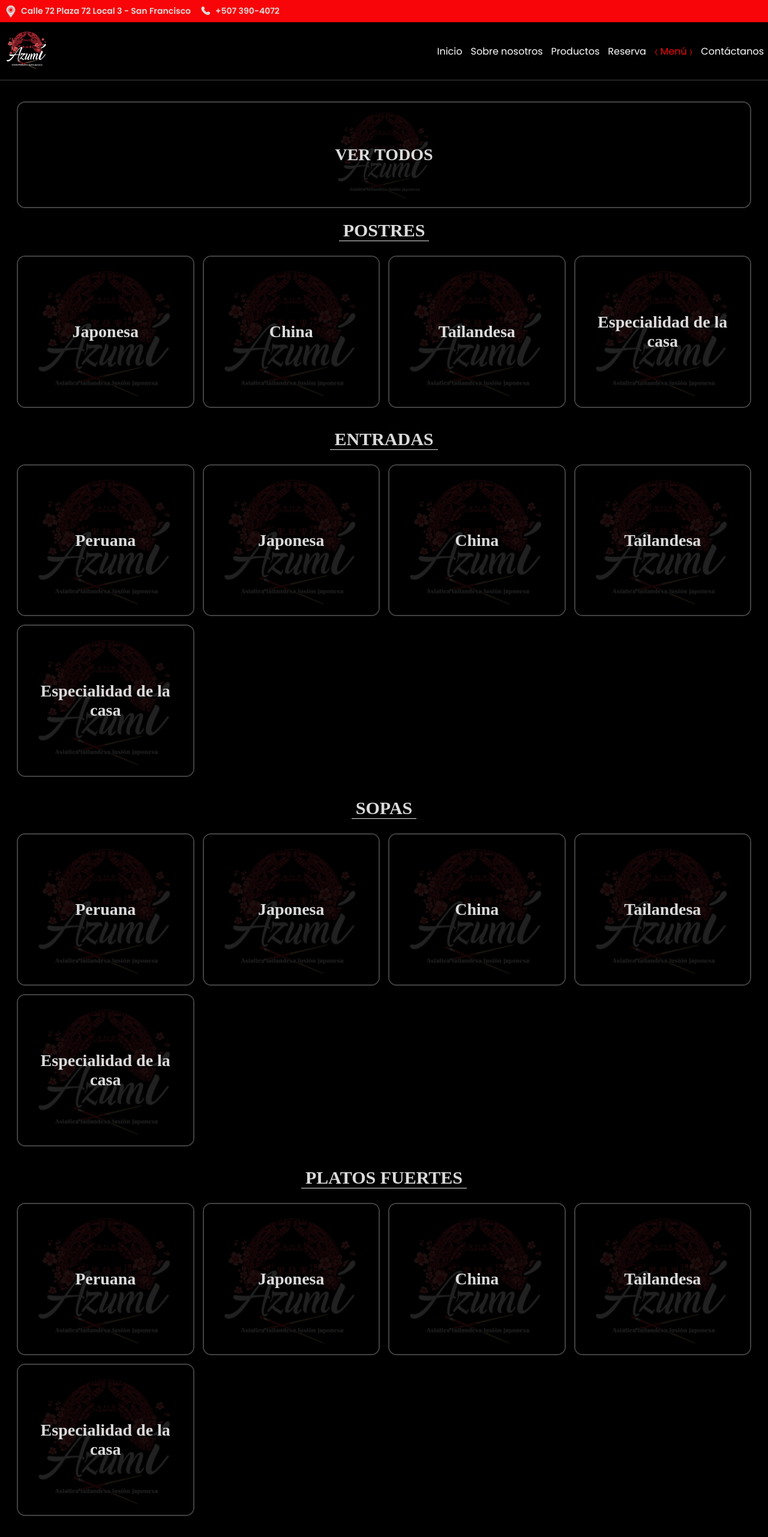
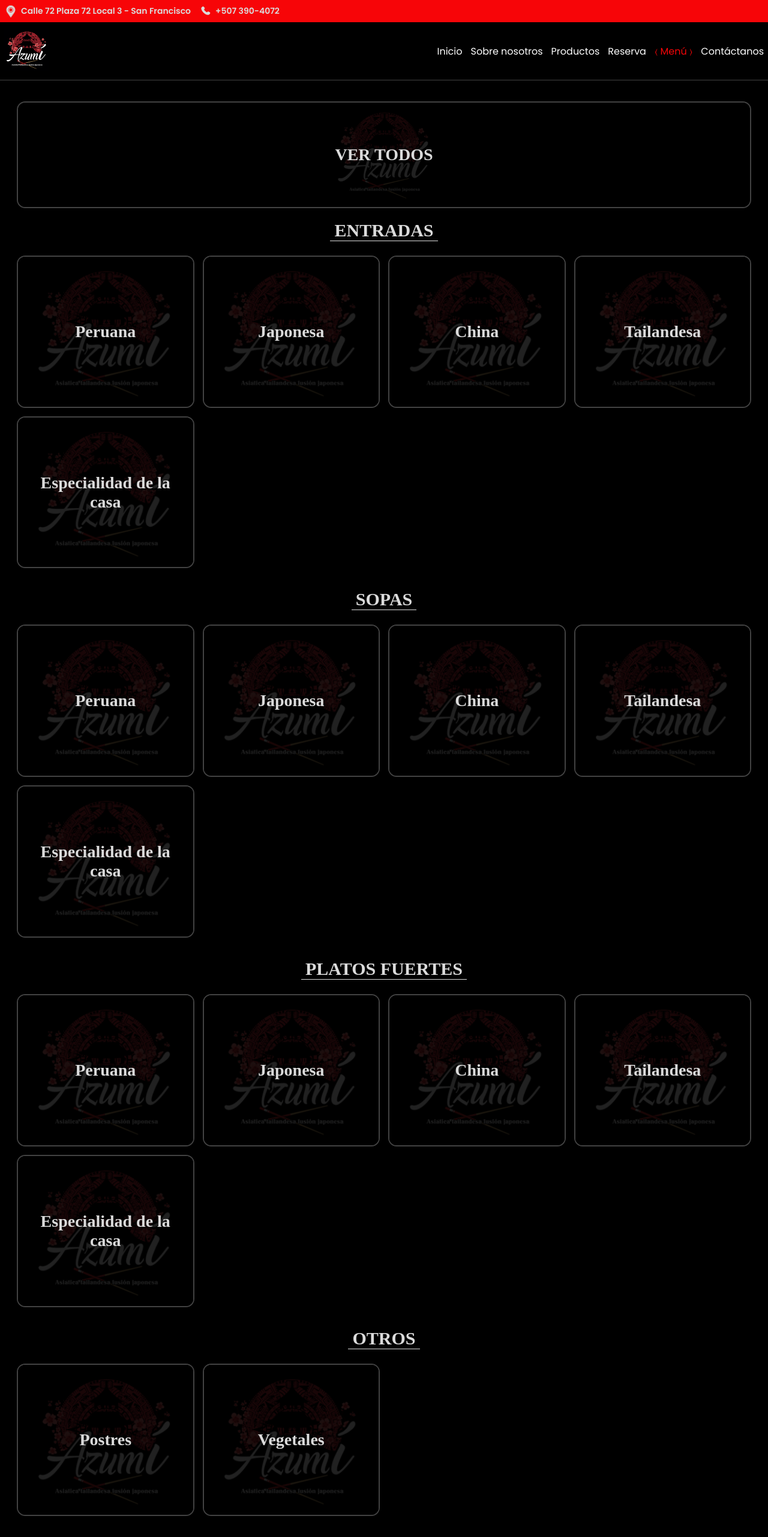
Before and after one commit to jhorman9/azumi-main, a React (Vite) app: page /#/main in a window 1280 px wide. Shown: the whole page at 60% size. Built offline with nearby package versions, Linux system fonts and the light colour scheme; a web font is replaced by a local one.

Commit message:
Agregando nuevos precios

```diff
--- a/src/App.jsx
+++ b/src/App.jsx
@@ -15,6 +15,7 @@ import FooterComponent from './components/FooterComponents/FooterComponent';
 import { CategoryById } from './pages/CategoryById';
 import { useEffect } from 'react';
 import ScrollToTop from './components/ScrollToTop';
+import 'animate.css';
 
 function App() {
 
--- a/src/pages/CategoryById.jsx
+++ b/src/pages/CategoryById.jsx
@@ -61,7 +61,7 @@ export const CategoryById = () => {
             <div className="card-body_container">
                 <div className="card-header">
                     <h2>{data.nombre}</h2>
-                    <span className="big-price"> ${data.precio}</span>
+                    <span className="big-price"> ${data.precio.toFixed(2)}</span>
                 </div>
                 <p className="card-description">{data.descripcion}</p>
             </div>
--- a/src/pages/MainPage.jsx
+++ b/src/pages/MainPage.jsx
@@ -35,41 +35,6 @@ const MainPage = () => {
               <h3 className='sub-title_main'>VER TODOS</h3>
             </div>
           </div>
-        </div>
-      </div>
-
-      <div className='main_entrees'>
-        <h2 className='title_main'>POSTRES</h2>
-        <div className='content__card'>
-
-          <div className='section__card' onClick={()=> changeRoute('entrees/japanese')}>
-            <img width={200} height={'100%'} src={categoryPNG} alt="Imagen representativa de la categoria japonesa" title='Men&#250; de la categoria japonesa' className='card__image'/>
-            <div className='card__text'>
-              <h3 className='sub-title_main'>Japonesa</h3>
-            </div>
-          </div>
-
-          <div className='section__card' onClick={()=> changeRoute('entrees/chinese')}>
-            <img width={200} height={'100%'} src={categoryPNG} alt="Imagen representativa de la categoria japonesa" title='Men&#250; de la categoria japonesa' className='card__image'/>
-            <div className='card__text'>
-              <h3 className='sub-title_main'>China</h3>
-            </div>
-          </div>
-
-          <div className='section__card' onClick={()=> changeRoute('entrees/thai')}>
-            <img width={200} height={'100%'} src={categoryPNG} alt="Imagen representativa de la categoria japonesa" title='Men&#250; de la categoria japonesa' className='card__image'/>
-            <div className='card__text'>
-              <h3 className='sub-title_main'>Tailandesa</h3>
-            </div>
-          </div>
-
-          <div className='section__card' onClick={()=> changeRoute('entrees/home')}>
-            <img width={200} height={'100%'} src={categoryPNG} alt="Imagen representativa de la categoria japonesa" title='Men&#250; de la categoria japonesa' className='card__image'/>
-            <div className='card__text'>
-              <h3 className='sub-title_main'>Especialidad de la casa</h3>
-            </div>
-          </div>
-
         </div>
       </div>
 
@@ -199,6 +164,27 @@ const MainPage = () => {
         </div>
       </div>
 
+      <div className='main_entrees'>
+        <h2 className='title_main'>OTROS</h2>
+        <div className='content__card'>
+
+          <div className='section__card' onClick={()=> changeRoute('dishes/peruvian')}>
+            <img width={200} height={'100%'} src={categoryPNG} alt="Imagen representativa de la categoria japonesa" title='Men&#250; de la categoria japonesa' className='card__image'/>
+            <div className='card__text'>
+              <h3 className='sub-title_main'>Postres</h3>
+            </div>
+          </div>
+
+          <div className='section__card' onClick={()=> changeRoute('dishes/japanese')}>
+            <img width={200} height={'100%'} src={categoryPNG} alt="Imagen representativa de la categoria japonesa" title='Men&#250; de la categoria japonesa' className='card__image'/>
+            <div className='card__text'>
+              <h3 className='sub-title_main'>Vegetales</h3>
+            </div>
+          </div>
+
+        </div>
+      </div>
+
     </section>
   )
 }
--- a/src/utils/translateWords.js
+++ b/src/utils/translateWords.js
@@ -11,6 +11,7 @@ const statusSubCategory = {
     'Entradas': 'entrees',
     'Sopas': 'soups',
     'Vegetales': 'vegetables',
+    'postre': 'postre'
 };
 
 export {
```
Also changed, not shown: src/data/main.json.
